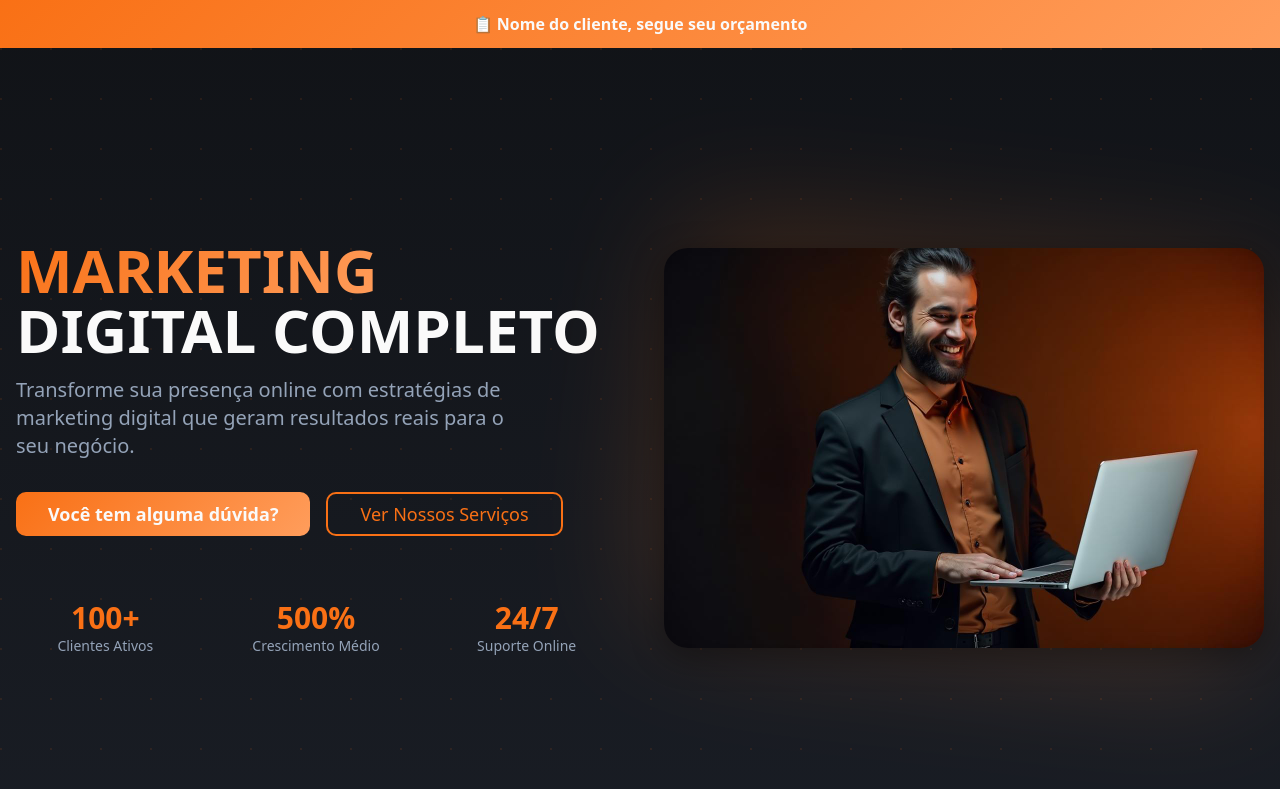
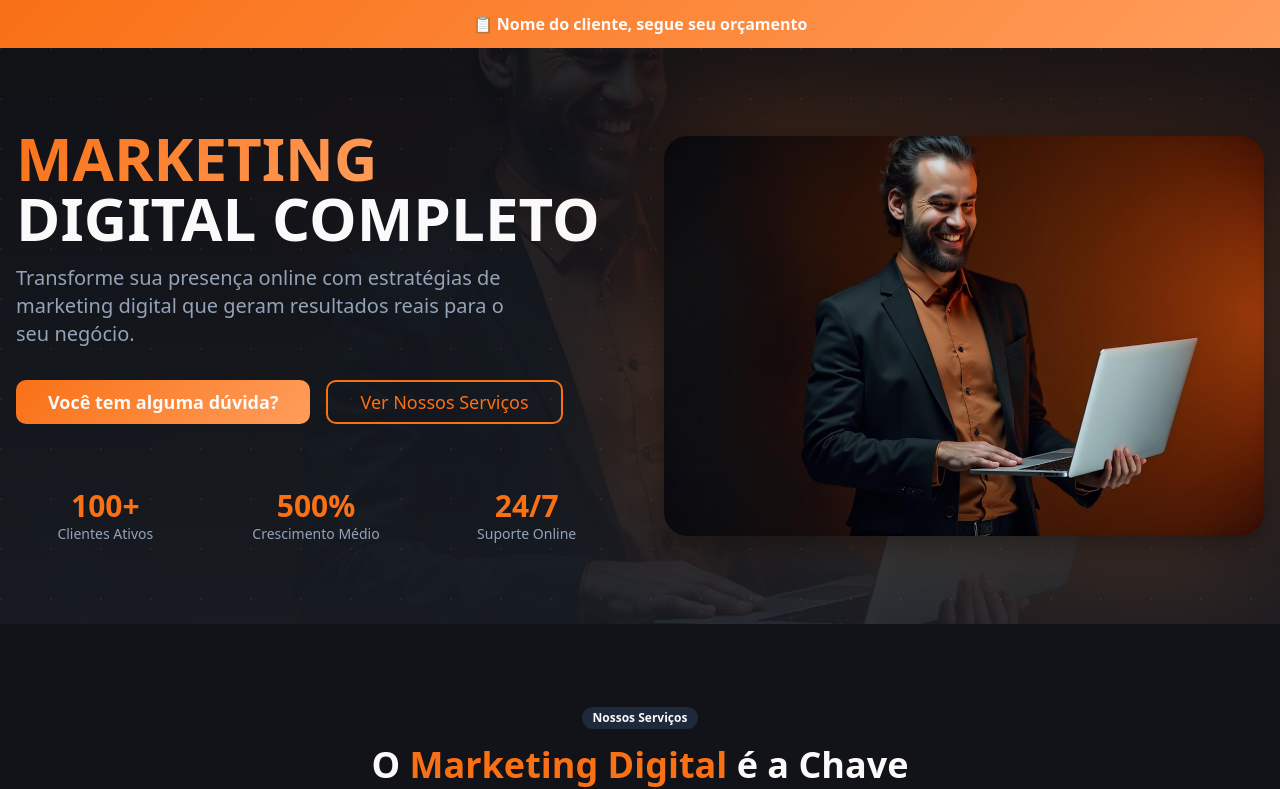
Before and after one commit to denismarcura/rede-social-pro, a React (Vite) app: page / in a window 1280 px wide. Shown: the top 789 px of the page. Built offline with nearby package versions, Linux system fonts and the light colour scheme; the HTML template or start-up script is replaced by a standard one.

Commit message:
Adjust spacing and add background image

```diff
--- a/src/components/Hero.tsx
+++ b/src/components/Hero.tsx
@@ -11,11 +11,17 @@ const Hero = () => {
         </p>
       </div>
 
-      <section className="relative min-h-screen bg-gradient-dark flex items-center overflow-hidden">
-      {/* Background pattern */}
-      <div className="absolute inset-0 opacity-10">
-        <div className="absolute inset-0 bg-[radial-gradient(circle_at_1px_1px,hsl(24_95%_53%)_1px,transparent_0)] bg-[size:50px_50px]" />
-      </div>
+      <section className="relative py-20 bg-gradient-dark flex items-center overflow-hidden">
+        {/* Background image with transparency */}
+        <div
+          className="absolute inset-0 bg-cover bg-center opacity-10"
+          style={{ backgroundImage: `url(${heroImage})` }}
+        />
+
+        {/* Background pattern */}
+        <div className="absolute inset-0 opacity-10">
+          <div className="absolute inset-0 bg-[radial-gradient(circle_at_1px_1px,hsl(24_95%_53%)_1px,transparent_0)] bg-[size:50px_50px]" />
+        </div>
 
       <div className="container mx-auto px-4 grid lg:grid-cols-2 gap-12 items-center relative z-10">
         {/* Content */}
```
